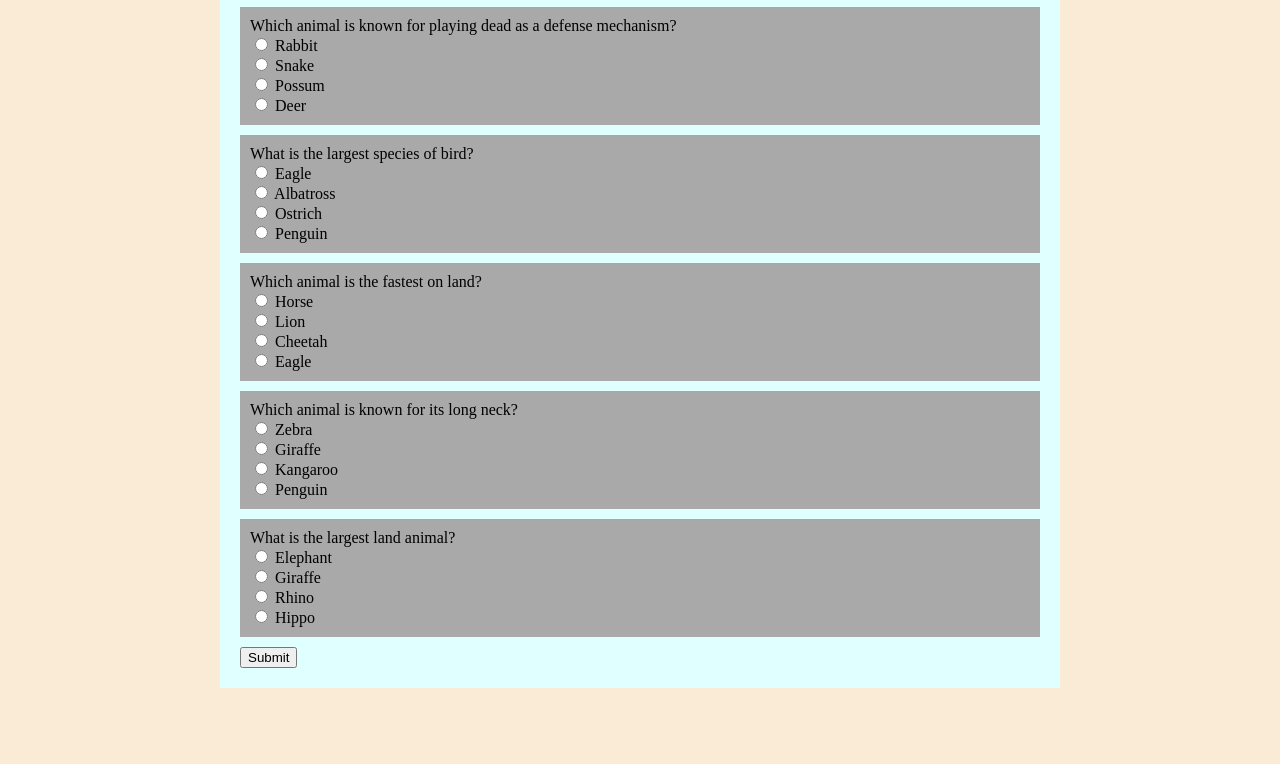
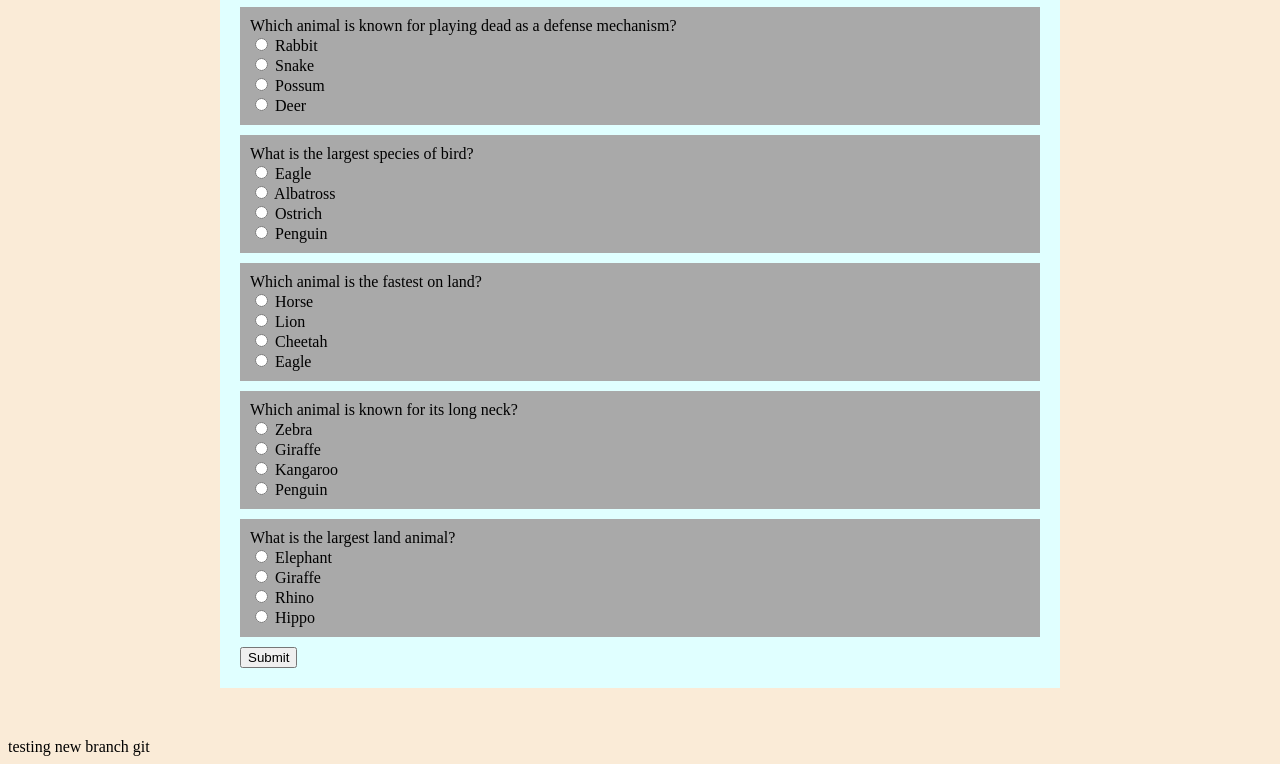
Before and after one commit to Guga89/quiz-app, a website: page index.html in a window 1280 px wide. Shown: the part 736-1500 px from the top of the page. Before the commit the page ends 1474 px from the top, so only its background shows below. Drawn offline with Linux system fonts and the light colour scheme.

Commit message:
testing new branch creation

```diff
--- a/index.html
+++ b/index.html
@@ -14,6 +14,7 @@
             <button type="submit">Submit</button>
         </form>
     </div>
+    <p>testing new branch git</p>
 
 
 </body>
```
